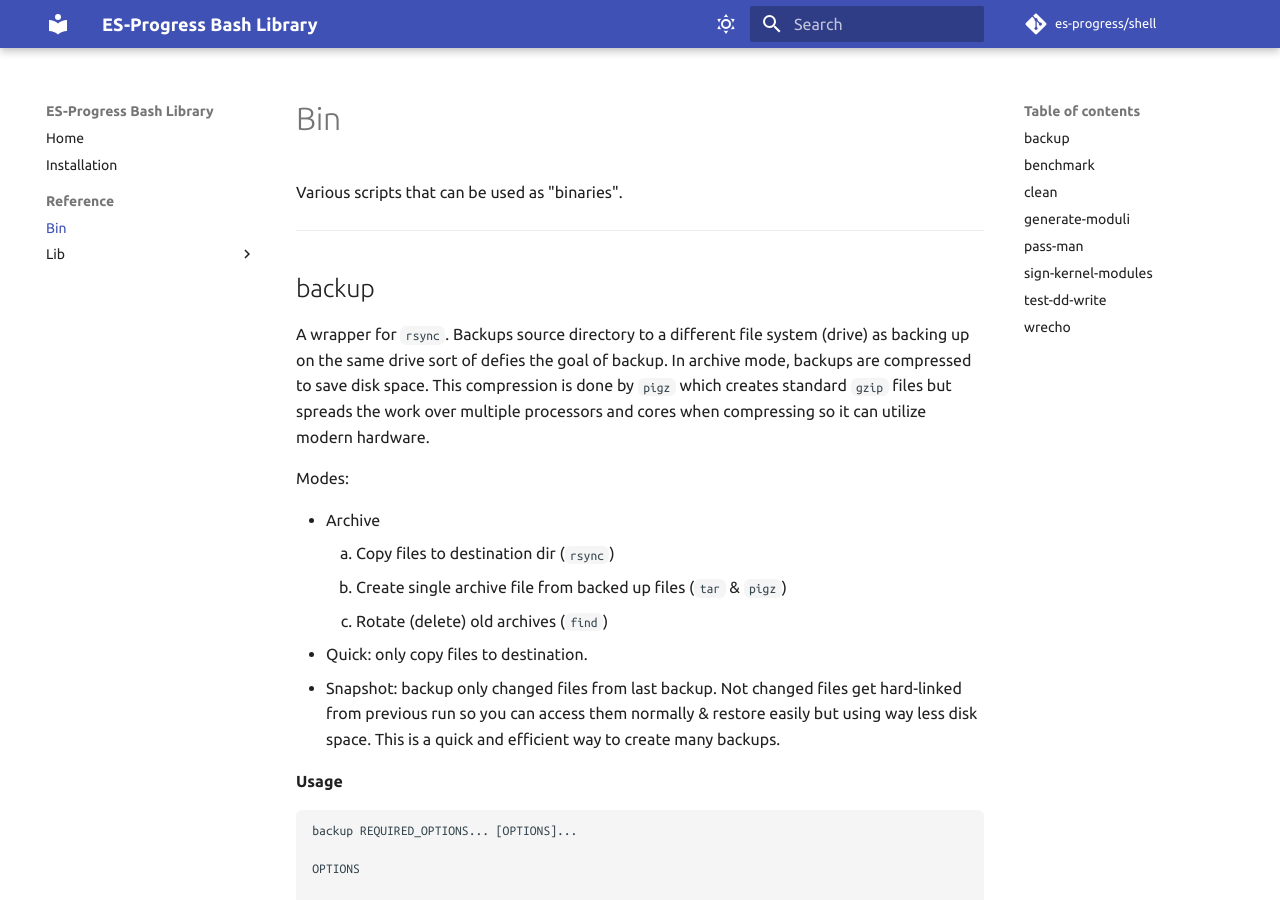
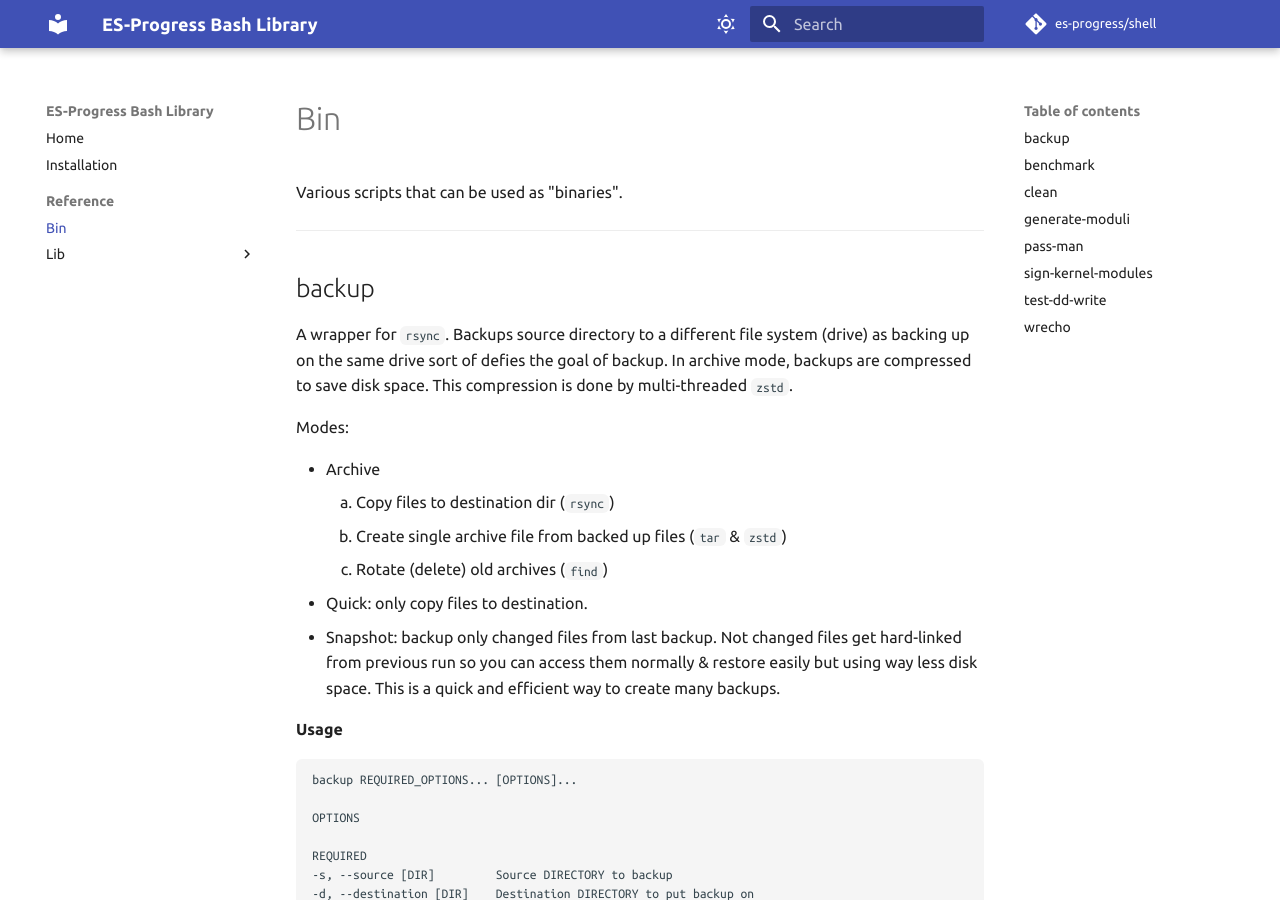
Before and after one commit to es-progress/shell, an MkDocs documentation site: the page built from docs/bin.md, in a window 1280 px wide and 900 px high. Built offline with MkDocs 1.6.1 and Material for MkDocs 9.7.7, drawn with Linux system fonts in a browser that asks for light colours; emoji names are drawn with the system emoji font; comment, search, counter and statistics services are not loaded.

Commit message:
bin/backup: v3.0.0 use zstd compression

```diff
--- a/docs/bin.md
+++ b/docs/bin.md
@@ -8,14 +8,13 @@
 
 A wrapper for `rsync`.
 Backups source directory to a different file system (drive) as backing up on the same drive sort of defies the goal of backup.
-In archive mode, backups are compressed to save disk space.
-This compression is done by `pigz` which creates standard `gzip` files but spreads the work over multiple processors and cores when compressing so it can utilize modern hardware.
+In archive mode, backups are compressed to save disk space. This compression is done by multi-threaded `zstd`.
 
 Modes:
 
 - Archive
     1. Copy files to destination dir (`rsync`)
-    1. Create single archive file from backed up files (`tar` & `pigz`)
+    1. Create single archive file from backed up files (`tar` & `zstd`)
     1. Rotate (delete) old archives (`find`)
 - Quick: only copy files to destination.
 - Snapshot: backup only changed files from last backup.
```
Also changed, not shown: 1 other file.
